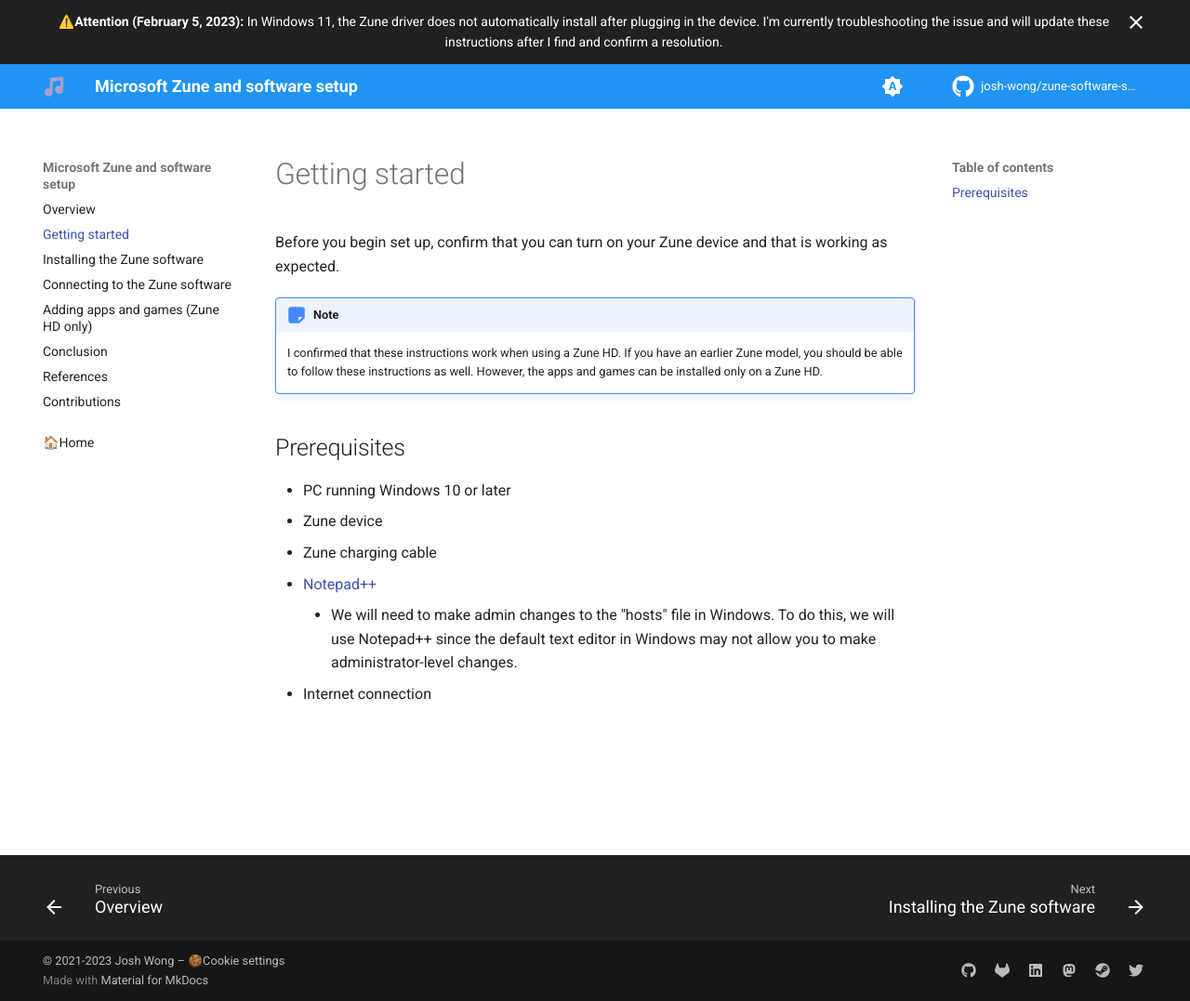
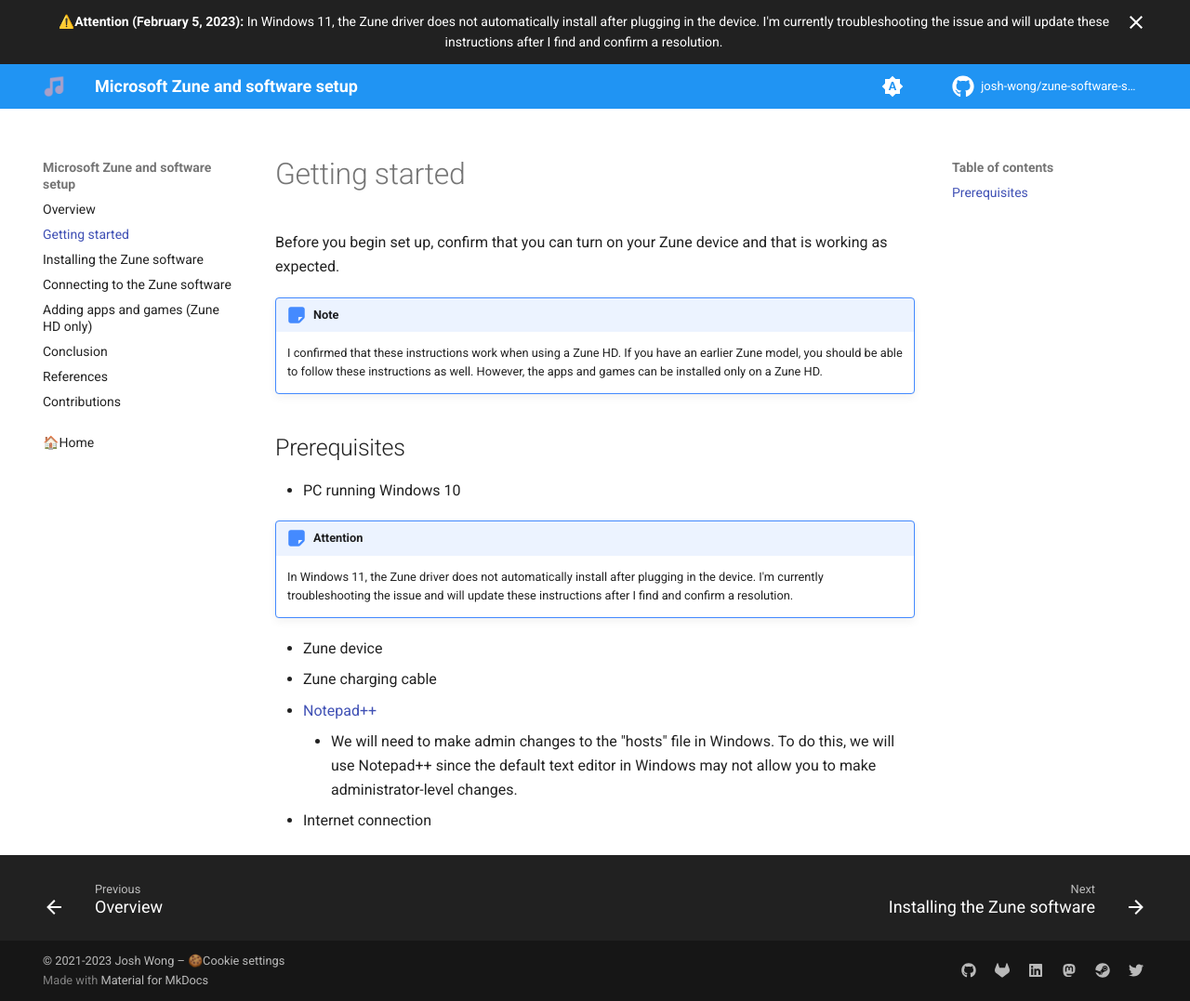
Before and after one commit to josh-wong/zune-software-setup, an MkDocs documentation site: the page built from docs/01_getting-started.md, in a window 1280 px wide and 1077 px high. Shown: the whole window at 93% size. Built offline with MkDocs 1.6.1 and Material for MkDocs 9.7.7, drawn with Linux system fonts in a browser that asks for light colours; comment, search, counter and statistics services are not loaded.

Commit message:
Add attention callout

```diff
--- a/docs/01_getting-started.md
+++ b/docs/01_getting-started.md
@@ -8,7 +8,12 @@
 
 ## Prerequisites
 
-- PC running Windows 10 or later
+- PC running Windows 10
+
+!!! attention
+
+    In Windows 11, the Zune driver does not automatically install after plugging in the device. I'm currently troubleshooting the issue and will update these instructions after I find and confirm a resolution.
+
 - Zune device
 - Zune charging cable
 - [Notepad++](https://notepad-plus-plus.org/)
```
